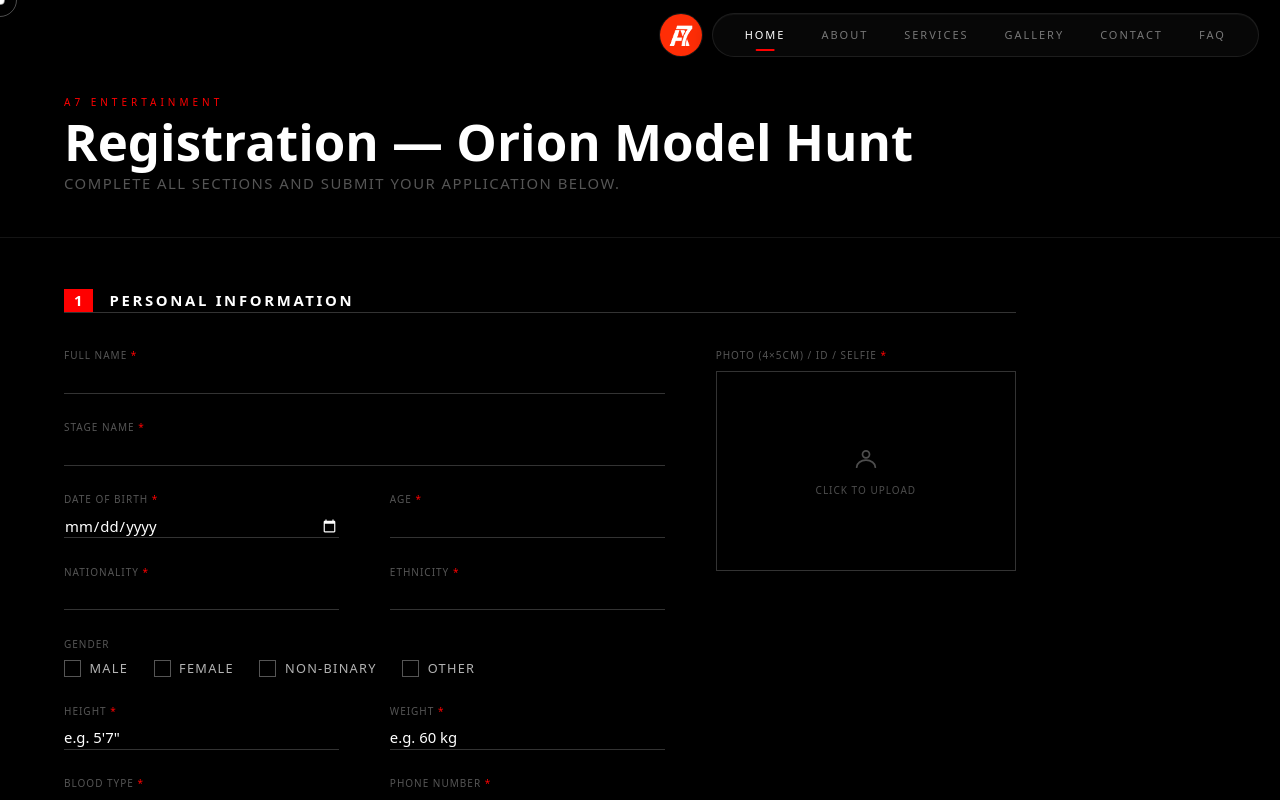
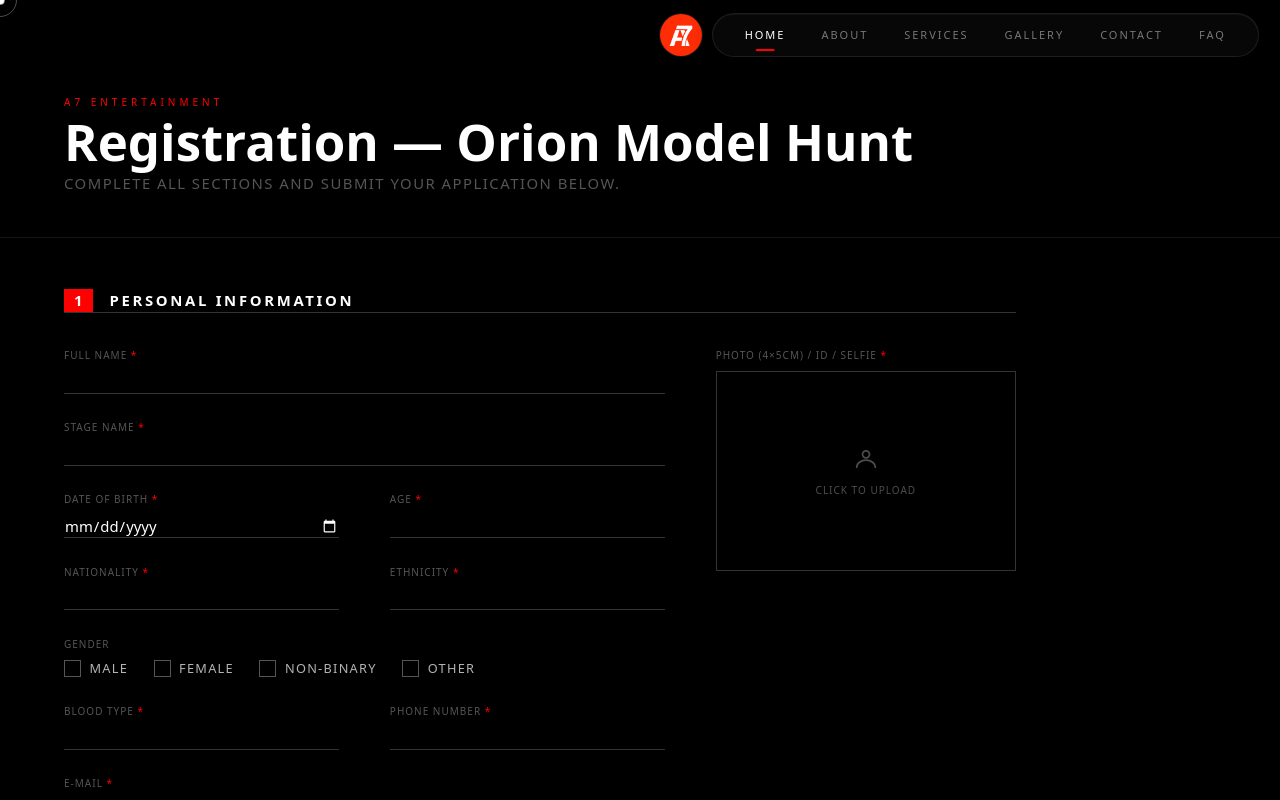
Before and after one commit to JeffyJohn-23/a7-website, a Next.js app: page /model-registration in a window 1280 px wide. Shown: the top 800 px of the page. Built offline with nearby package versions, Linux system fonts and the light colour scheme; a web font is replaced by a local one.

Commit message:
Measurements and button color change - Reg form

```diff
--- a/src/app/api/audition/submit/route.ts
+++ b/src/app/api/audition/submit/route.ts
@@ -12,7 +12,7 @@
 // ─── Google Sheet columns (in order) ────────────────────────────────────────
 const SHEET_HEADERS = [
   "Timestamp", "Full Name", "Stage Name", "Date of Birth", "Age",
-  "Nationality", "Ethnicity", "Gender", "Height", "Weight",
+  "Nationality", "Ethnicity", "Gender",
   "Blood Type", "Phone", "Email", "Address",
   "Meas. Weight", "Height Without Heels", "Height With Heels",
   "Hair", "Eyes", "Complexion", "Bust/Chest", "Upper Waist", "Lower Waist",
@@ -75,7 +75,6 @@
       ${field("Gender", g)}
       ${field("Nationality", data.nationality)}
       ${field("Audition For", cats)}
-      ${field("Height", data.height)}
       ${field("Languages", data.languageSkills)}
       ${field("Instagram", data.instagram)}
     </table>
@@ -142,8 +141,6 @@
     data.nationality,
     data.ethnicity,
     data.gender.join(", "),
-    data.height,
-    data.weight,
     data.bloodType,
     data.phone,
     data.email,
--- a/src/components/pdf/AuditionPDF.tsx
+++ b/src/components/pdf/AuditionPDF.tsx
@@ -211,8 +211,6 @@
                 </View>
               </View>
               <Row>
-                <Field label="Height" value={data.height} />
-                <Field label="Weight" value={data.weight} />
                 <Field label="Blood Type" value={data.bloodType} />
                 <Field label="Phone" value={data.phone} />
               </Row>
--- a/src/components/sections/ModelRegistrationForm.tsx
+++ b/src/components/sections/ModelRegistrationForm.tsx
@@ -7,7 +7,7 @@
 
 const EMPTY: AuditionData = {
   fullName: "", stageName: "", dob: "", age: "", nationality: "", ethnicity: "",
-  gender: [], height: "", weight: "", bloodType: "", phone: "", email: "",
+  gender: [], bloodType: "", phone: "", email: "",
   address: "", photoBase64: "",
   measureWeight: "", heightWithoutHeels: "", heightWithHeels: "",
   hair: "", eyes: "", complexion: "", bustChest: "",
@@ -463,8 +463,6 @@
     if (!form.nationality.trim()) return "Nationality is required.";
     if (!form.ethnicity.trim()) return "Ethnicity is required.";
     if (form.gender.length === 0) return "Please select a gender.";
-    if (!form.height.trim()) return "Height is required.";
-    if (!form.weight.trim()) return "Weight is required.";
     if (!form.bloodType.trim()) return "Blood type is required.";
     if (!form.phone.trim()) return "Phone number is required.";
     if (!form.email.trim() || !/^[^\s@]+@[^\s@]+\.[^\s@]+$/.test(form.email))
@@ -577,8 +575,6 @@
                   onChange={(v) => setForm((f) => ({ ...f, gender: v }))}
                 />
                 <div className="col-2">
-                  <TextInput label="Height" value={form.height} onChange={set("height")} placeholder="e.g. 5'7&quot;" required />
-                  <TextInput label="Weight" value={form.weight} onChange={set("weight")} placeholder="e.g. 60 kg" required />
                   <TextInput label="Blood Type" value={form.bloodType} onChange={set("bloodType")} required />
                   <TextInput label="Phone Number" value={form.phone} onChange={set("phone")} type="tel" required />
                 </div>
@@ -830,10 +826,15 @@
                 <button
                   type="submit"
                   disabled={status === "loading"}
-                  className="relative overflow-hidden border border-white hover:bg-white hover:text-black transition-colors text-white text-sm tracking-[0.2em] uppercase px-6 py-3 font-bold disabled:opacity-50 w-full sm:w-auto"
+                  className="group relative overflow-hidden border border-white hover:border-[#FF0000] transition-[border-color] duration-300 text-white text-sm tracking-[0.2em] uppercase px-6 py-3 font-bold disabled:opacity-50 w-full sm:w-auto"
                   data-cursor-hover
                 >
-                  <span className="relative">
+                  {/* Red fill sweeps top → bottom on hover */}
+                  <span
+                    className="absolute inset-0 bg-[#FF0000] -translate-y-full group-hover:translate-y-0 transition-transform duration-500 ease-in-out"
+                    aria-hidden="true"
+                  />
+                  <span className="relative z-10">
                     {status === "loading" ? "Submitting…" : "Submit Application"}
                   </span>
                 </button>
--- a/src/types/audition.ts
+++ b/src/types/audition.ts
@@ -7,8 +7,6 @@
   nationality: string;
   ethnicity: string;
   gender: string[];
-  height: string;
-  weight: string;
   bloodType: string;
   phone: string;
   email: string;
```
